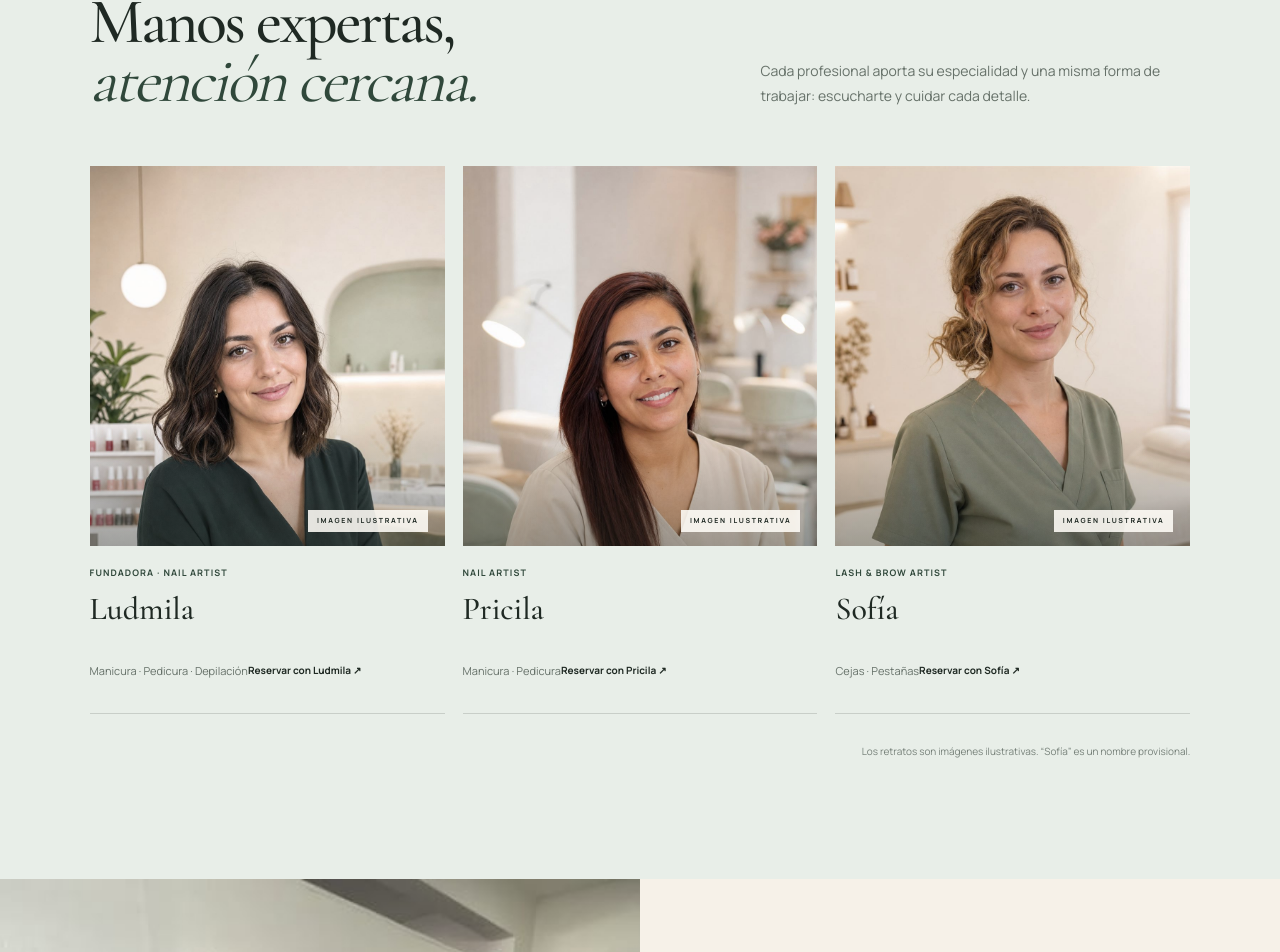
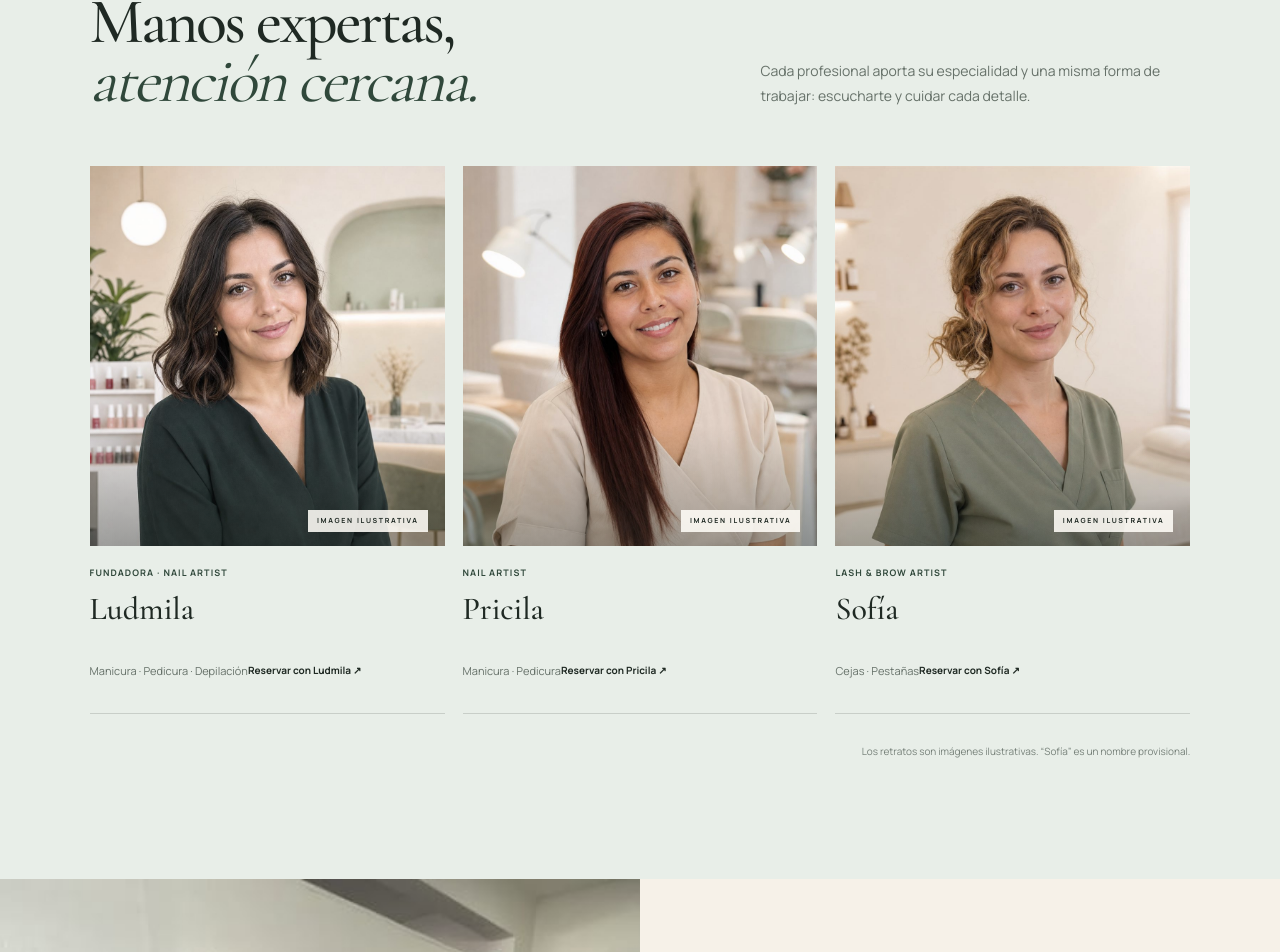
Before and after one commit to Barbyland/merida-beauty-demo, a Next.js app: page / in a window 1280 px wide. Shown: the part 3951-4903 px from the top of the page. Built offline with nearby package versions, Linux system fonts and the light colour scheme; no server answers.

Commit message:
Normalizar marco de retratos del equipo

```diff
--- a/app/globals.css
+++ b/app/globals.css
@@ -963,12 +963,18 @@ legend {
 }
 
 .team-portrait img {
+  position: absolute;
+  inset: 0;
   width: 100%;
   height: 100%;
   object-fit: cover;
-  object-position: center 55%;
+  object-position: center 33%;
   filter: saturate(0.85);
   transition: transform 450ms ease;
+}
+
+.team-portrait.tone-2 img {
+  object-position: center 40%;
 }
 
 .team-portrait.tone-3 img {
```
